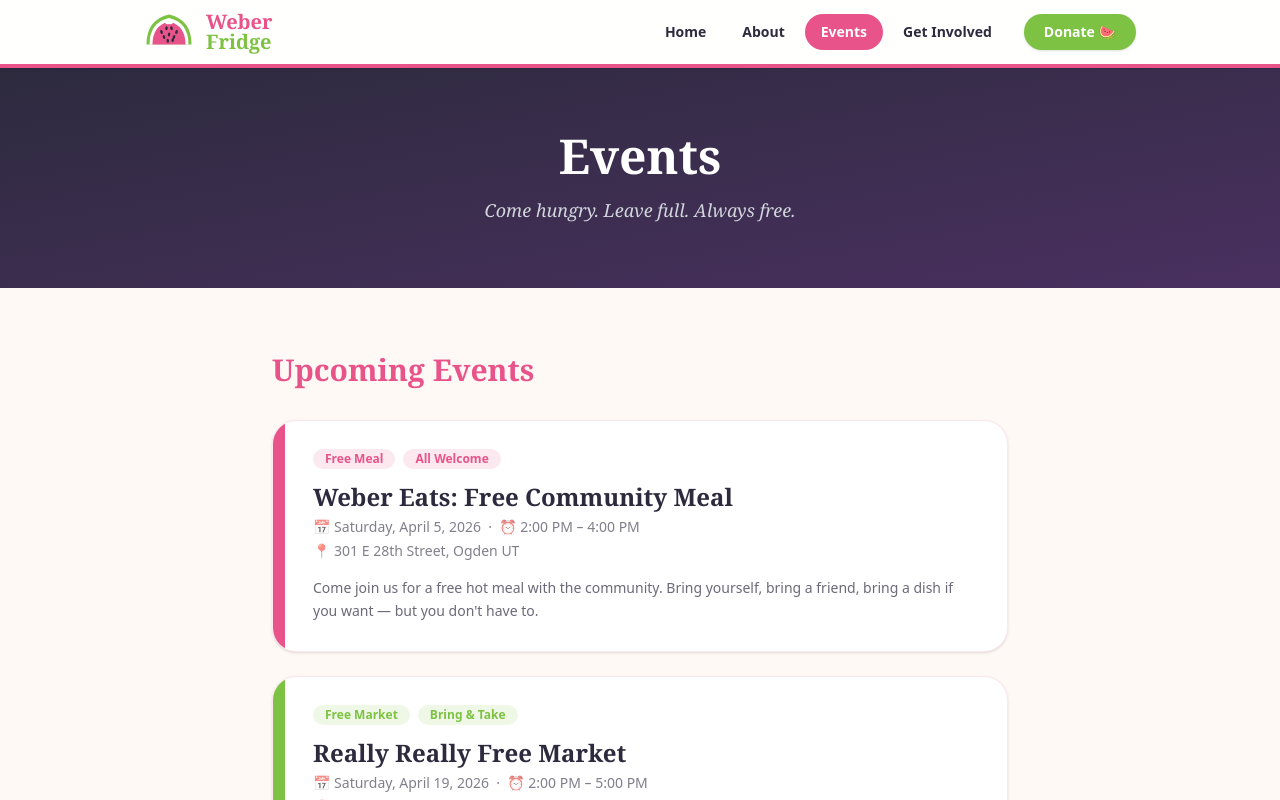
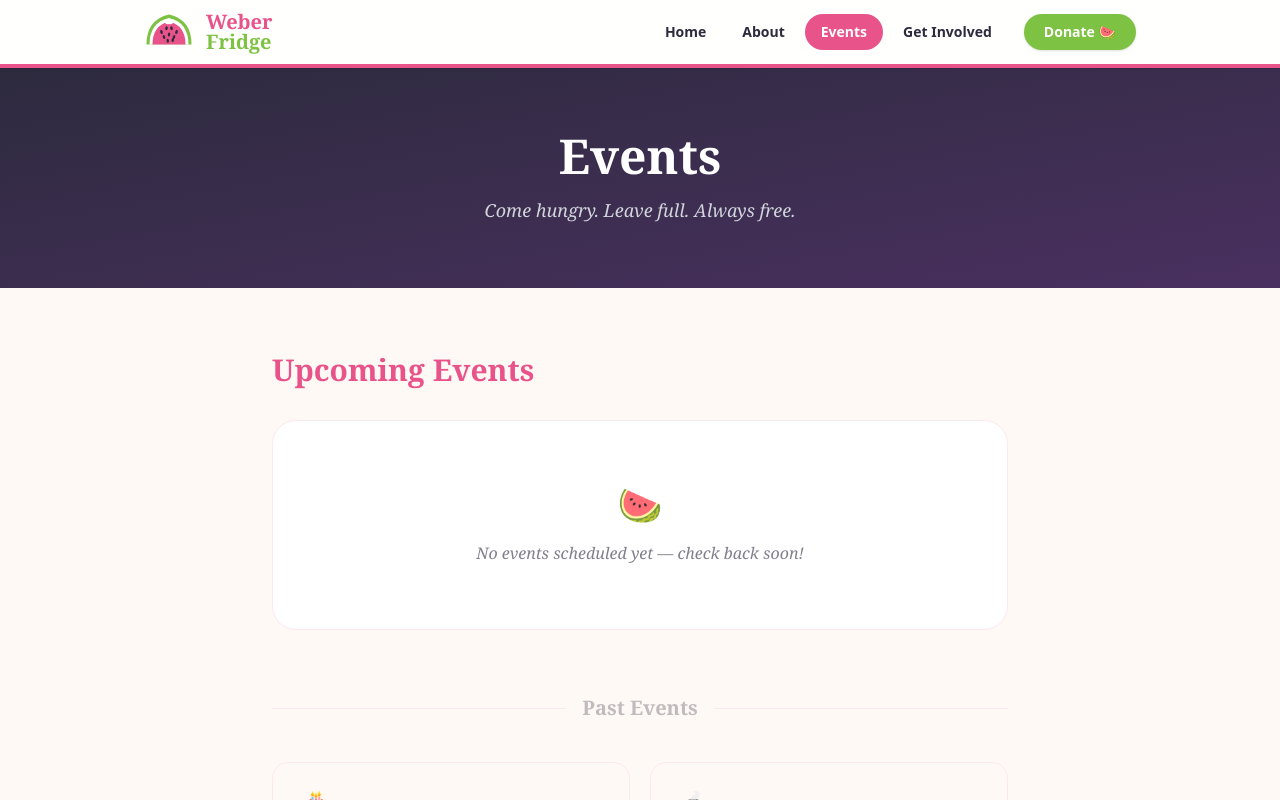
Before and after one commit to tylergleave/weberfridge, a SvelteKit app: page /events in a window 1280 px wide. Shown: the top 800 px of the page. Built offline with nearby package versions, Linux system fonts and the light colour scheme.

Commit message:
claude lied about upcoming events

```diff
--- a/src/routes/events/+page.svelte
+++ b/src/routes/events/+page.svelte
@@ -1,24 +1,6 @@
 <script>
   // Placeholder events — replace with real data or a CMS
   const upcomingEvents = [
-    {
-      title: 'Weber Eats: Free Community Meal',
-      date: 'Saturday, April 5, 2026',
-      time: '2:00 PM – 4:00 PM',
-      location: '301 E 28th Street, Ogden UT',
-      description: 'Come join us for a free hot meal with the community. Bring yourself, bring a friend, bring a dish if you want — but you don\'t have to.',
-      tags: ['Free Meal', 'All Welcome'],
-      color: '#E8538A',
-    },
-    {
-      title: 'Really Really Free Market',
-      date: 'Saturday, April 19, 2026',
-      time: '2:00 PM – 5:00 PM',
-      location: '301 E 28th Street, Ogden UT',
-      description: 'Bring things you no longer need. Take things you do. No money, no trades, no strings attached. Clothing, books, housewares, and more.',
-      tags: ['Free Market', 'Bring & Take'],
-      color: '#7DC242',
-    },
   ];
 
   const pastEvents = [
```
